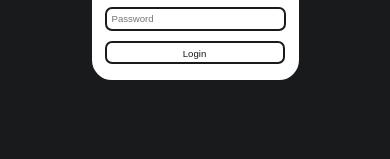
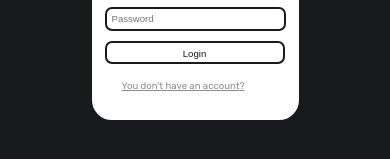
Before and after one commit to verityyt/toshare, a website with bundled scripts: page src/login/index.html in a window 390 px wide. Shown: the part 269-428 px from the top of the page. Built offline with nearby package versions, Linux system fonts and the light colour scheme.

Commit message:
:sparkles: Implement no-account button to login page

```diff
--- a/src/login/index.html
+++ b/src/login/index.html
@@ -31,6 +31,7 @@
         <input id="username" type="text" placeholder="Username">
         <input id="password" type="text" placeholder="Password">
         <input id="login" type="button" value="Login">
+        <a class="no-account" href="../register/index.html">You don't have an account?</a>
     </div>
 </div>
 
--- a/src/login/style.css
+++ b/src/login/style.css
@@ -8,6 +8,7 @@ body {
 :root {
     --color-bg: #181a1b;
     --color-bg-10: rgba(24, 26, 27, 0.1);
+    --color-grey: rgba(40, 40, 40, 0.53);
     --color-fg: white;
     --color-primary: #2b7bd3;
     --color-primary-75: rgba(43, 123, 211, 0.75);
@@ -94,6 +95,7 @@ body {
 
     margin-left: 15px;
     margin-top: 10px;
+    margin-bottom: 10px;
 
     font-size: 1.4rem;
     padding: 5px;
@@ -102,6 +104,17 @@ body {
     border-radius: 10px;
     color: var(--color-bg);
     background: var(--color-fg);
+}
+
+.no-account {
+    color: var(--color-grey);
+    font-size: 1em;
+
+    margin-left: 20px;
+}
+
+.no-account:hover {
+    color: var(--color-bg);
 }
 
 #username:hover, #password:hover, #login:hover {
@@ -177,12 +190,16 @@ body {
         font-size: 1.2rem;
     }
 
+    .no-account {
+        font-size: 0.8em;
+    }
+
 }
 
 @media screen and (max-width: 700px) {
     .container {
         width: 50%;
-        height: 310px;
+        height: 350px;
 
         margin-top: 5%;
     }
@@ -217,4 +234,8 @@ body {
         margin-left: 3px;
     }
 
+    .no-account {
+        font-size: 0.6em;
+    }
+
 }
```
